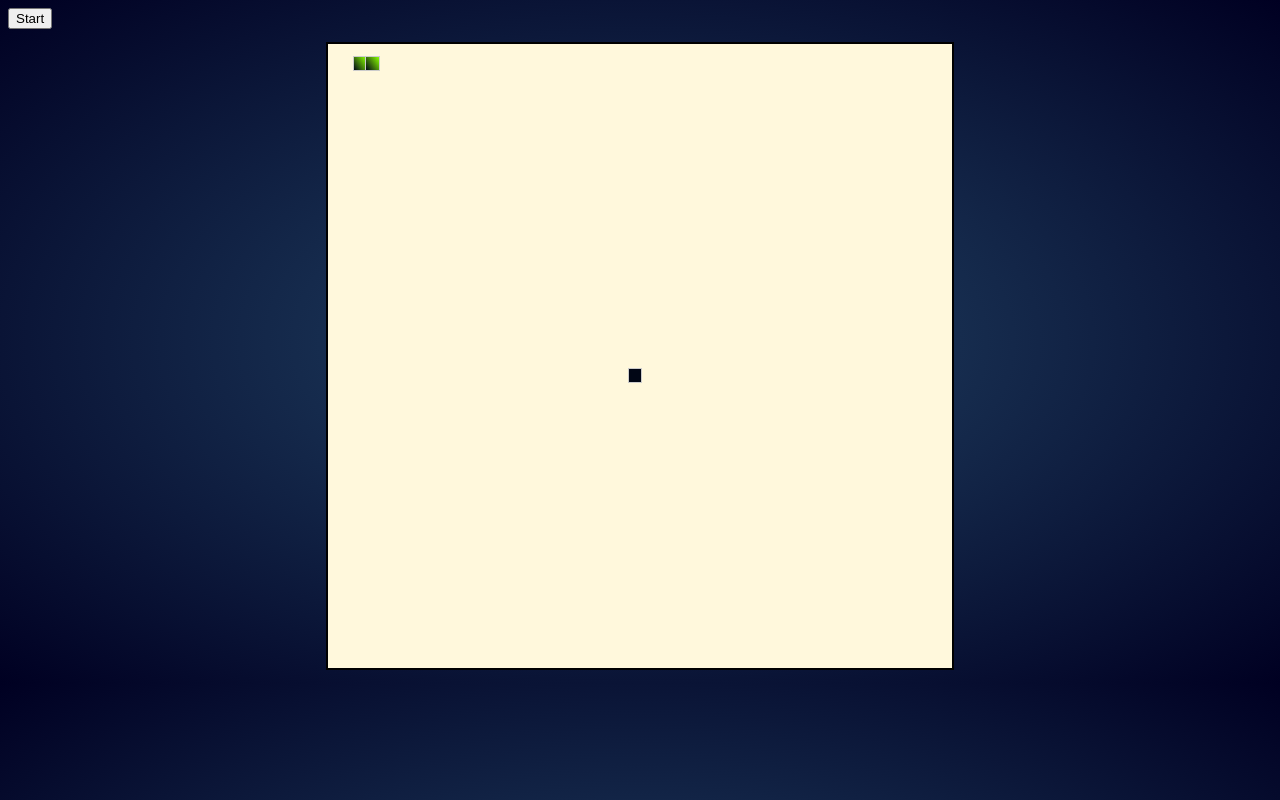
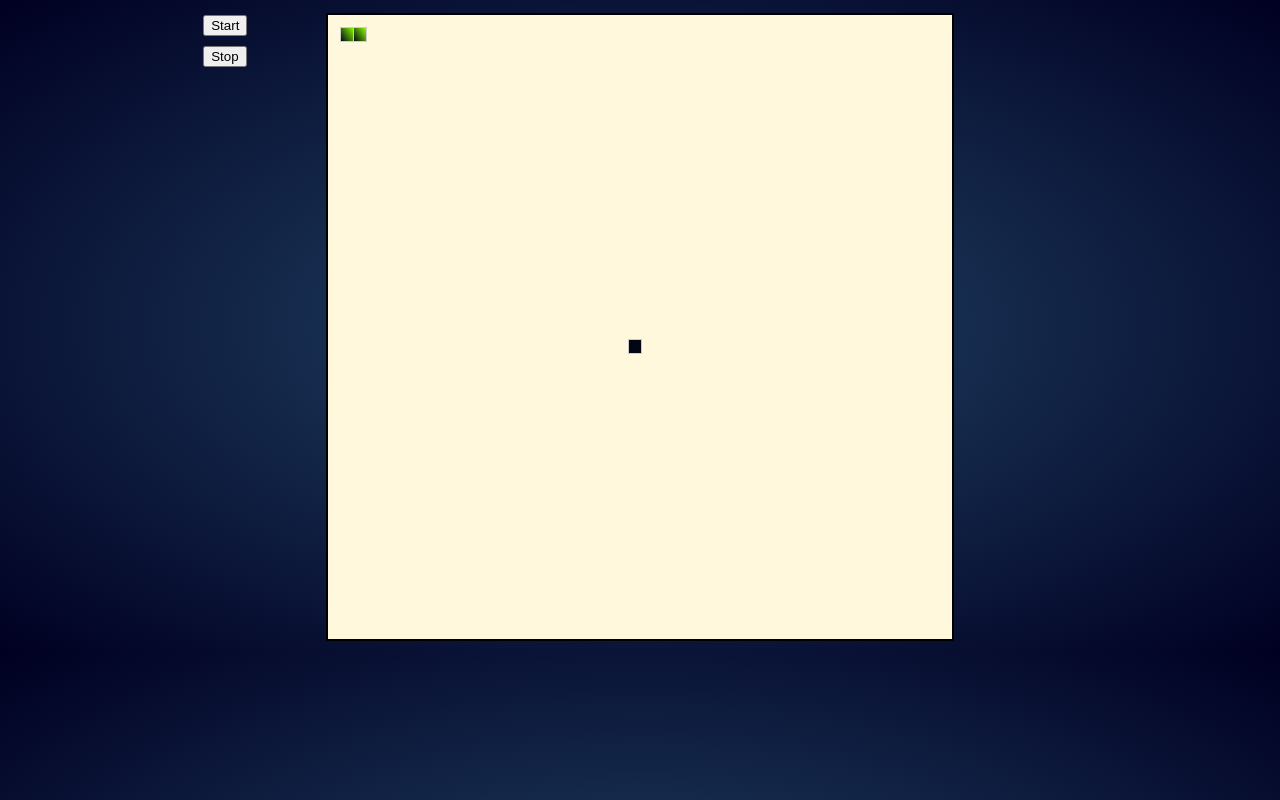
Before and after one commit to Piotrn-87/React-Snake, a React (Create React App) app: page / in a window 1280 px wide. Built offline with nearby package versions, Linux system fonts and the light colour scheme.

Commit message:
Feat: Create Start Stop button

```diff
--- a/src/App.css
+++ b/src/App.css
@@ -27,3 +27,15 @@ body {
   position: absolute;
   width: 2%;
 }
+
+.button__start {
+  position: absolute;
+  top: 0;
+  left: -20%;
+}
+
+.button__stop {
+  position: absolute;
+  top: 5%;
+  left: -20%;
+}
--- a/src/App.js
+++ b/src/App.js
@@ -1,15 +1,12 @@
 import React from "react";
 import "./App.css";
-import Nav from "./Nav";
+
 import Start from "./Start";
 
 function App() {
   return (
-    <div>
-      <Nav />
-      <div className="game-arena">
-        <Start />
-      </div>
+    <div className="game-arena">
+      <Start />
     </div>
   );
 }
--- a/src/Nav.js
+++ b/src/Nav.js
@@ -1,14 +1,16 @@
-import React, { Component } from "react";
+import React from "react";
 
-class Nav extends Component {
-  handleClick = e => {
-    e.preventDefault();
-    console.log("Start");
-  };
-
-  render() {
-    return <button onClick={this.handleClick}>Start</button>;
-  }
-}
+const Nav = props => {
+  return (
+    <form className="form">
+      <button className="button__start" onClick={props.start}>
+        Start
+      </button>
+      <button className="button__stop" onClick={props.stop}>
+        Stop
+      </button>
+    </form>
+  );
+};
 
 export default Nav;
--- a/src/Start.js
+++ b/src/Start.js
@@ -1,6 +1,7 @@
 import React, { Component } from "react";
 import Food from "./Food";
 import Snake from "./Snake";
+import Nav from "./Nav";
 
 const randomCoordinates = () => {
   let min = 1;
@@ -27,18 +28,31 @@ class Start extends Component {
     food: randomCoordinates(),
     speed: 100,
     direction: "Right",
+    game: false,
     snakeDots: [
       [2, 2],
       [4, 2]
     ]
   };
 
-  componentDidMount() {
+  handleStart = event => {
+    this.setState({
+      game: true
+    });
+    event.preventDefault();
     let speedSnake = this.state.speed;
-    // setInterval(this.moveSnake, speedSnake);
-    this.moveSnake();
+    setInterval(this.moveSnake, speedSnake);
     document.onkeydown = this.onKeyDown;
-  }
+    this.setState(initialState);
+    console.log("Lllllllets get ready to rumbleee !!!");
+  };
+
+  handleStop = event => {
+    event.preventDefault();
+    clearInterval(this.moveSnake);
+    console.log("Stop");
+    this.stopSnake();
+  };
 
   componentDidUpdate() {
     this.checkBorders();
@@ -64,6 +78,12 @@ class Start extends Component {
       default:
         return;
     }
+  };
+
+  stopSnake = () => {
+    this.setState({
+      speed: 100000000
+    });
   };
 
   moveSnake = () => {
@@ -133,7 +153,7 @@ class Start extends Component {
   increaseSpeed = () => {
     if (this.state.speed >= 10) {
       this.setState({
-        speed: this.state.speed - 50
+        speed: this.state.speed - 5
       });
     }
     console.log(this.state.speed);
@@ -147,6 +167,7 @@ class Start extends Component {
   render() {
     return (
       <div>
+        <Nav start={this.handleStart} stop={this.handleStop} />
         <Snake snakeDots={this.state.snakeDots} />
         <Food dot={this.state.food} />
       </div>
```
